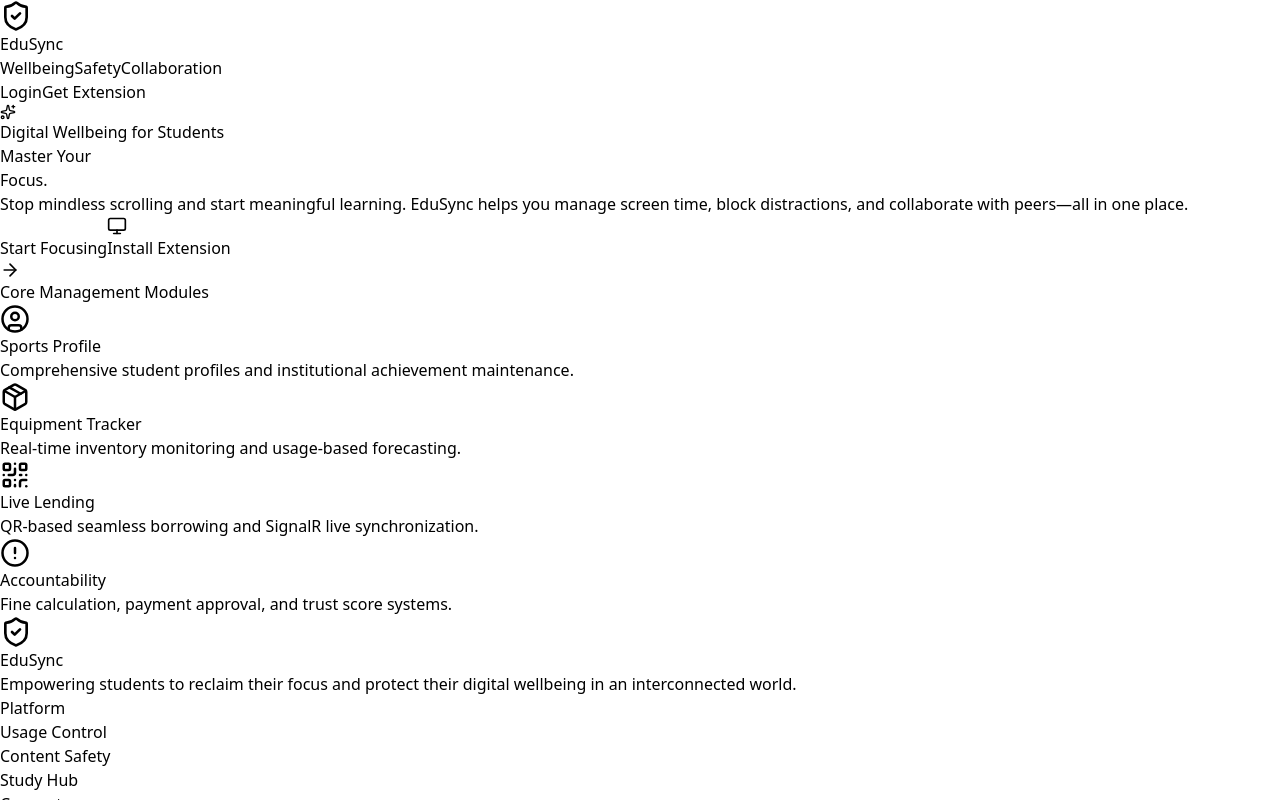
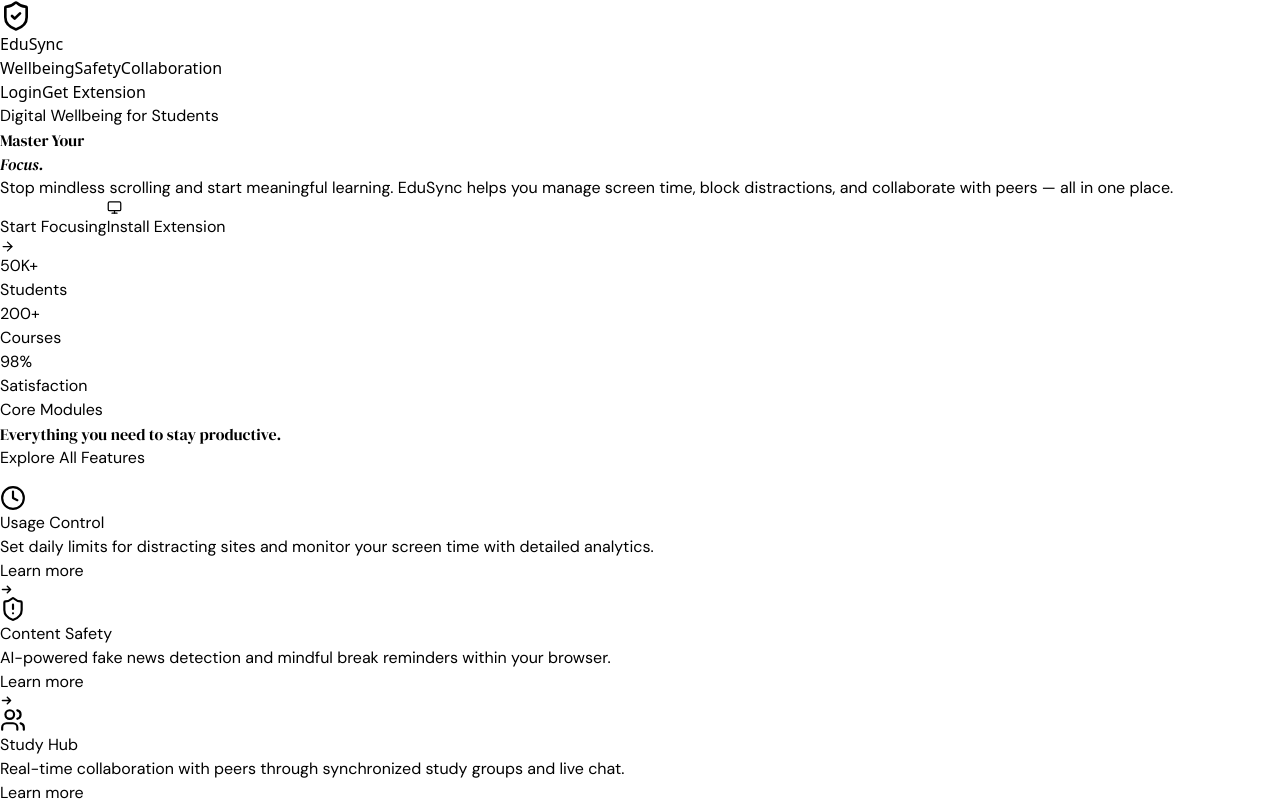
Before and after one commit to supuna18/StudentApp, a React (Vite) app in the folder frontend/: page / in a window 1280 px wide. Shown: the top 800 px of the page. Built offline with nearby package versions, Linux system fonts and the light colour scheme.

Commit message:
Update Hero.jsx

```diff
--- a/frontend/src/components/Features.jsx
+++ b/frontend/src/components/Features.jsx
@@ -1,60 +1,137 @@
 import { motion } from "framer-motion";
-import { UserCircle, Package, QrCode, AlertCircle } from "lucide-react";
+import { Clock, ShieldAlert, Users, LayoutDashboard } from "lucide-react";
 
-const modules = [
+const features = [
   {
-    title: "Sports Profile",
-    desc: "Comprehensive student profiles and institutional achievement maintenance.",
-    icon: <UserCircle size={30} />,
-    color: "bg-blue-500"
+    title: "Usage Control",
+    desc: "Set daily limits for distracting sites and monitor your screen time with detailed analytics.",
+    icon: <Clock size={26} />,
+    iconColor: "text-blue-600",
+    iconBg: "bg-blue-50",
+    border: "hover:border-blue-200",
+    glow: "hover:shadow-blue-100",
   },
   {
-    title: "Equipment Tracker",
-    desc: "Real-time inventory monitoring and usage-based forecasting.",
-    icon: <Package size={30} />,
-    color: "bg-indigo-500"
+    title: "Content Safety",
+    desc: "AI-powered fake news detection and mindful break reminders within your browser.",
+    icon: <ShieldAlert size={26} />,
+    iconColor: "text-emerald-600",
+    iconBg: "bg-emerald-50",
+    border: "hover:border-emerald-200",
+    glow: "hover:shadow-emerald-100",
   },
   {
-    title: "Live Lending",
-    desc: "QR-based seamless borrowing and SignalR live synchronization.",
-    icon: <QrCode size={30} />,
-    color: "bg-sky-500"
+    title: "Study Hub",
+    desc: "Real-time collaboration with peers through synchronized study groups and live chat.",
+    icon: <Users size={26} />,
+    iconColor: "text-violet-600",
+    iconBg: "bg-violet-50",
+    border: "hover:border-violet-200",
+    glow: "hover:shadow-violet-100",
   },
   {
-    title: "Accountability",
-    desc: "Fine calculation, payment approval, and trust score systems.",
-    icon: <AlertCircle size={30} />,
-    color: "bg-blue-700"
-  }
+    title: "Admin Insights",
+    desc: "Comprehensive dashboard for administrators to manage resources and monitor system wellbeing.",
+    icon: <LayoutDashboard size={26} />,
+    iconColor: "text-sky-600",
+    iconBg: "bg-sky-50",
+    border: "hover:border-sky-200",
+    glow: "hover:shadow-sky-100",
+  },
 ];
 
-const Features = () => {
+export default function Features() {
   return (
-    <section className="py-24 bg-slate-50">
-      <div className="container mx-auto px-8">
-        <div className="text-center mb-16">
-          <h2 className="text-3xl font-bold text-blue-950 mb-4">Core Management Modules</h2>
-          <div className="w-20 h-1.5 bg-blue-600 mx-auto rounded-full" />
+    <section id="features" className="bg-slate-50 py-24 px-6">
+      <style>{`@import url('https://fonts.googleapis.com/css2?family=DM+Sans:wght@400;500;600;700;800&family=DM+Serif+Display:ital@0;1&display=swap');
+        #features { font-family: 'DM Sans', sans-serif; }
+        .heading-serif { font-family: 'DM Serif Display', serif; }
+      `}</style>
+
+      <div className="max-w-6xl mx-auto">
+
+        {/* Badge */}
+        <motion.div
+          initial={{ opacity: 0, y: -10 }}
+          whileInView={{ opacity: 1, y: 0 }}
+          viewport={{ once: true }}
+          transition={{ duration: 0.4 }}
+          className="mb-5"
+        >
+          <span className="inline-block bg-blue-100 text-blue-700 text-xs font-bold tracking-widest uppercase px-4 py-1.5 rounded-full">
+            Core Modules
+          </span>
+        </motion.div>
+
+        {/* Heading Row */}
+        <div className="flex flex-col md:flex-row md:items-end justify-between gap-6 mb-14">
+          <motion.h2
+            initial={{ opacity: 0, y: 16 }}
+            whileInView={{ opacity: 1, y: 0 }}
+            viewport={{ once: true }}
+            transition={{ duration: 0.5, delay: 0.05 }}
+            className="heading-serif text-4xl md:text-5xl text-slate-900 leading-tight max-w-xl"
+          >
+            Everything you need to{" "}
+            <span className="text-blue-600 italic">stay productive.</span>
+          </motion.h2>
+
+          <motion.button
+            initial={{ opacity: 0 }}
+            whileInView={{ opacity: 1 }}
+            viewport={{ once: true }}
+            transition={{ duration: 0.4, delay: 0.2 }}
+            className="self-start md:self-auto inline-flex items-center gap-2 bg-blue-600 hover:bg-blue-700 active:bg-blue-800 text-white text-sm font-semibold px-6 py-3 rounded-full shadow-lg shadow-blue-200 hover:shadow-blue-300 transition-all duration-200 hover:-translate-y-0.5"
+          >
+            Explore All Features
+            <svg width="15" height="15" viewBox="0 0 16 16" fill="none">
+              <path d="M3 8h10M9 4l4 4-4 4" stroke="#fff" strokeWidth="1.8" strokeLinecap="round" strokeLinejoin="round"/>
+            </svg>
+          </motion.button>
         </div>
 
-        <div className="grid grid-cols-1 md:grid-cols-2 lg:grid-cols-4 gap-8">
-          {modules.map((m, i) => (
+        {/* Cards Grid */}
+        <div className="grid grid-cols-1 sm:grid-cols-2 lg:grid-cols-4 gap-6">
+          {features.map((f, i) => (
             <motion.div
               key={i}
-              whileHover={{ y: -10 }}
-              className="bg-white p-8 rounded-2xl shadow-sm border border-slate-200 hover:shadow-xl transition-all"
+              initial={{ opacity: 0, y: 28 }}
+              whileInView={{ opacity: 1, y: 0 }}
+              viewport={{ once: true }}
+              transition={{ duration: 0.45, delay: i * 0.1 }}
+              whileHover={{ y: -6 }}
+              className={`
+                group relative bg-white rounded-2xl p-8
+                border border-slate-100 ${f.border}
+                shadow-sm hover:shadow-xl ${f.glow}
+                transition-all duration-300 cursor-default overflow-hidden
+              `}
             >
-              <div className={`${m.color} w-14 h-14 rounded-xl flex items-center justify-center text-white mb-6 shadow-lg`}>
-                {m.icon}
+              {/* Icon */}
+              <div className={`${f.iconBg} ${f.iconColor} w-14 h-14 rounded-xl flex items-center justify-center mb-6 group-hover:scale-110 transition-transform duration-300`}>
+                {f.icon}
               </div>
-              <h3 className="text-xl font-bold text-blue-950 mb-3">{m.title}</h3>
-              <p className="text-slate-600 text-sm leading-relaxed">{m.desc}</p>
+
+              {/* Text */}
+              <h4 className="text-slate-900 font-bold text-[17px] mb-3 tracking-tight">
+                {f.title}
+              </h4>
+              <p className="text-slate-500 text-sm leading-relaxed font-normal">
+                {f.desc}
+              </p>
+
+              {/* Arrow on hover */}
+              <div className={`mt-6 flex items-center gap-1 text-xs font-semibold ${f.iconColor} opacity-0 group-hover:opacity-100 group-hover:translate-x-1 transition-all duration-300`}>
+                Learn more
+                <svg width="13" height="13" viewBox="0 0 16 16" fill="none">
+                  <path d="M3 8h10M9 4l4 4-4 4" stroke="currentColor" strokeWidth="1.8" strokeLinecap="round" strokeLinejoin="round"/>
+                </svg>
+              </div>
             </motion.div>
           ))}
         </div>
+
       </div>
     </section>
   );
-};
-
-export default Features;
+}
--- a/frontend/src/components/Hero.jsx
+++ b/frontend/src/components/Hero.jsx
@@ -1,49 +1,134 @@
 import { motion } from "framer-motion";
-import { ArrowRight, Sparkles, Monitor } from "lucide-react";
+import { ArrowRight, Monitor, Play } from "lucide-react";
+
+const stats = [
+  { value: "50K+", label: "Students" },
+  { value: "200+", label: "Courses" },
+  { value: "98%",  label: "Satisfaction" },
+];
 
 const Hero = () => {
   return (
-    <section className="relative h-screen w-full flex items-center overflow-hidden bg-slate-900 font-sans">
-      {/* Background Image with Dark Professional Overlay */}
+    <section className="relative min-h-screen w-full flex items-center overflow-hidden bg-[#060D1F]">
+      {/* Font import */}
+      <style>{`
+        @import url('https://fonts.googleapis.com/css2?family=DM+Sans:opsz,wght@9..40,400;9..40,500;9..40,600;9..40,700;9..40,800&family=DM+Serif+Display:ital@0;1&display=swap');
+        .hero-root { font-family: 'DM Sans', sans-serif; }
+        .hero-heading { font-family: 'DM Serif Display', serif; }
+      `}</style>
+
+      {/* Background image layer */}
       <div
         className="absolute inset-0 z-0 bg-cover bg-center"
-        style={{ backgroundImage: "url('/sliit-bg.jpg')" }}
+        style={{ backgroundImage: "url('/HeroPic.jpg')" }}
       >
-        <div className="absolute inset-0 bg-gradient-to-r from-slate-950 via-slate-900/80 to-transparent" />
+        <div className="absolute inset-0 bg-gradient-to-r from-[#060D1F] via-[#0B1535]/85 to-[#0B1535]/30" />
       </div>
 
-      <div className="container mx-auto px-12 z-10">
+      {/* Subtle grid overlay */}
+      <div
+        className="absolute inset-0 z-[1] pointer-events-none opacity-[0.03]"
+        style={{
+          backgroundImage:
+            "linear-gradient(rgba(255,255,255,1) 1px, transparent 1px), linear-gradient(90deg, rgba(255,255,255,1) 1px, transparent 1px)",
+          backgroundSize: "60px 60px",
+        }}
+      />
+
+      {/* Ambient blue orb — top right */}
+      <div className="absolute top-[-80px] right-[5%] w-[420px] h-[420px] rounded-full bg-blue-600/20 blur-[100px] pointer-events-none z-[1]" />
+      {/* Ambient indigo orb — bottom right */}
+      <div className="absolute bottom-[-60px] right-[20%] w-[280px] h-[280px] rounded-full bg-indigo-500/10 blur-[80px] pointer-events-none z-[1]" />
+
+      {/* Content */}
+      <div className="hero-root container mx-auto px-8 md:px-12 z-10">
         <motion.div
-          initial={{ x: -50, opacity: 0 }}
+          initial={{ x: -40, opacity: 0 }}
           animate={{ x: 0, opacity: 1 }}
-          transition={{ duration: 0.8 }}
-          className="max-w-3xl text-left"
+          transition={{ duration: 0.75, ease: [0.25, 0.46, 0.45, 0.94] }}
+          className="max-w-[640px] text-left"
         >
-          <div className="flex items-center gap-2 mb-6 bg-blue-500/20 w-fit px-4 py-1 rounded-full border border-blue-400/30">
-            <Sparkles size={16} className="text-blue-400" />
-            <span className="text-xs font-bold tracking-widest text-blue-300 uppercase">
+
+          {/* Badge */}
+          <motion.div
+            initial={{ opacity: 0, y: -10 }}
+            animate={{ opacity: 1, y: 0 }}
+            transition={{ duration: 0.5, delay: 0.1 }}
+            className="inline-flex items-center gap-2 bg-blue-500/10 border border-blue-400/25 px-4 py-1.5 rounded-full mb-7"
+          >
+            <span className="w-1.5 h-1.5 rounded-full bg-blue-400 shadow-[0_0_6px_#60A5FA] inline-block" />
+            <span className="text-[10.5px] font-bold tracking-[2px] text-blue-300 uppercase">
               Digital Wellbeing for Students
             </span>
-          </div>
+          </motion.div>
 
-          <h1 className="text-6xl md:text-8xl font-black text-white mb-6 leading-[0.9] tracking-tighter">
+          {/* Heading */}
+          <motion.h1
+            initial={{ opacity: 0, y: 20 }}
+            animate={{ opacity: 1, y: 0 }}
+            transition={{ duration: 0.65, delay: 0.2 }}
+            className="hero-heading text-[clamp(52px,7vw,82px)] text-white leading-[1.02] tracking-[-1px] mb-6 font-normal"
+          >
             Master Your <br />
-            <span className="text-blue-500 italic">Focus.</span>
-          </h1>
+            <em className="text-blue-500 not-italic italic">Focus.</em>
+          </motion.h1>
 
-          <p className="text-xl text-blue-50/70 mb-10 leading-relaxed max-w-lg font-medium">
-            Stop mindless scrolling and start meaningful learning. EduSync helps you manage screen time,
-            block distractions, and collaborate with peers—all in one place.
-          </p>
+          {/* Subtext */}
+          <motion.p
+            initial={{ opacity: 0, y: 16 }}
+            animate={{ opacity: 1, y: 0 }}
+            transition={{ duration: 0.6, delay: 0.3 }}
+            className="text-[16px] text-blue-100/60 mb-10 leading-[1.75] max-w-[460px] font-normal"
+          >
+            Stop mindless scrolling and start meaningful learning. EduSync helps
+            you manage screen time, block distractions, and collaborate with
+            peers — all in one place.
+          </motion.p>
 
-          <div className="flex flex-wrap gap-4">
-            <button className="bg-blue-600 text-white px-8 py-4 rounded-xl font-bold text-lg hover:bg-blue-500 transition-all flex items-center gap-2 shadow-2xl shadow-blue-900/50">
-              Start Focusing <ArrowRight size={20} />
+          {/* CTA Buttons */}
+          <motion.div
+            initial={{ opacity: 0, y: 14 }}
+            animate={{ opacity: 1, y: 0 }}
+            transition={{ duration: 0.55, delay: 0.4 }}
+            className="flex flex-wrap gap-3"
+          >
+            <button className="inline-flex items-center gap-2 bg-blue-600 hover:bg-blue-700 active:scale-[0.98] text-white text-[14px] font-semibold px-7 py-3.5 rounded-xl shadow-[0_8px_24px_rgba(34,85,210,0.4)] hover:shadow-[0_12px_32px_rgba(34,85,210,0.5)] transition-all duration-200 hover:-translate-y-0.5">
+              <Play size={15} fill="white" strokeWidth={0} />
+              Start Focusing
+              <ArrowRight size={15} />
             </button>
-            <button className="bg-white/5 backdrop-blur-md text-white border border-white/20 px-8 py-4 rounded-xl font-bold hover:bg-white/10 transition-all flex items-center gap-2">
-              <Monitor size={20} /> Install Extension
+
+            <button className="inline-flex items-center gap-2 bg-white/5 hover:bg-white/10 active:scale-[0.98] backdrop-blur-md text-white border border-white/15 text-[14px] font-semibold px-7 py-3.5 rounded-xl transition-all duration-200 hover:-translate-y-0.5">
+              <Monitor size={15} />
+              Install Extension
             </button>
-          </div>
+          </motion.div>
+
+          {/* Stats Row */}
+          <motion.div
+            initial={{ opacity: 0 }}
+            animate={{ opacity: 1 }}
+            transition={{ duration: 0.6, delay: 0.55 }}
+            className="flex items-center gap-0 mt-14 pt-9 border-t border-white/[0.07]"
+          >
+            {stats.map((s, i) => (
+              <div key={i} className="flex items-center">
+                <div className="pr-9">
+                  <div className="text-[26px] font-extrabold text-white tracking-tight leading-none">
+                    {s.value.replace(/[K+%]/g, "")}
+                    <span className="text-blue-400">{s.value.replace(/[0-9]/g, "")}</span>
+                  </div>
+                  <div className="text-[11px] font-medium text-slate-400/70 uppercase tracking-[1.5px] mt-1.5">
+                    {s.label}
+                  </div>
+                </div>
+                {i < stats.length - 1 && (
+                  <div className="w-px h-9 bg-white/[0.08] mr-9" />
+                )}
+              </div>
+            ))}
+          </motion.div>
+
         </motion.div>
       </div>
     </section>
```
Also changed, not shown: 1 other file (tests, documents, lock files or other folders).
